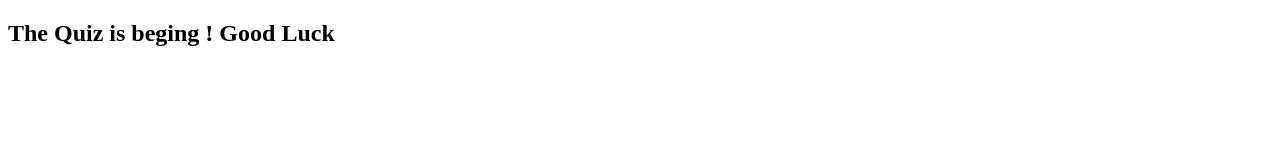
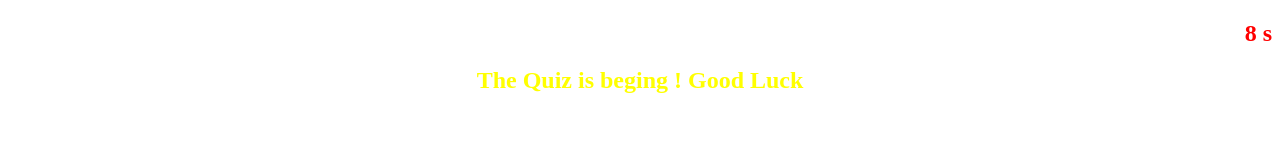
Before and after one commit to MERYEM-AD/Code-Quiz, a plain HTML site: page webpages/index.html in a window 1280 px wide. Both pictures are taken after a click on the button "Start Quiz". Drawn offline with Linux system fonts and the light colour scheme.

Commit message:
set up timer for the quiz

```diff
--- a/assets/css/style.css
+++ b/assets/css/style.css
@@ -1,3 +1,15 @@
 .Presentation{
+    text-align: center;
 
 }
+.Timer{
+
+text-align:end;
+color: red;
+
+}
+
+.Quiz{
+    text-align: center;
+    color: yellow;
+}
--- a/assets/js/script.js
+++ b/assets/js/script.js
@@ -1,6 +1,7 @@
 const startButton = document.querySelector("#startButton");
 const Presentation= document.querySelector(".Presentation");
 let Test = document.querySelector(".Quiz");
+let Timer = document.querySelector(".Timer");
 startButton.addEventListener("click",function(){
 
 
@@ -12,7 +13,37 @@ startButton.addEventListener("click",function(){
 //create element
 function Quiz(){
    // Test.setAttribute();
-    let headLine = document.createElement("h2");
+    setTime();
+    const headLine = document.createElement("h2");
     headLine.textContent="The Quiz is beging ! Good Luck";
     Test.appendChild(headLine);
+
 }
+
+//Set Up the Timer
+
+let timeLeft = 10;
+
+function setTime() {
+    // Sets interval in variable
+    let timerInterval = setInterval(function() {
+        timeLeft--;
+        Timer.textContent = timeLeft +" s"
+      if(timeLeft === 0) {
+        // Stops execution of action at set interval
+        clearInterval(timerInterval);
+        // Calls function to create and append image
+        sendMessage();
+      }
+
+    }, 1000);
+  }
+
+
+  function sendMessage(){
+    Timer.textContent = "-- : --";
+
+    Test.textContent= "    G A M E  O V E R   ";
+
+
+  }
--- a/webpages/index.html
+++ b/webpages/index.html
@@ -20,7 +20,11 @@
           <button id="startButton" >Start Quiz</button>
         </div>
 
-        <div class="Quiz"></div>
+        <h2 class="Timer"></h2>
+        <div class="Quiz">
+
+        </div>
+
 
 
     <script src="../assets/js/script.js"></script>
```
